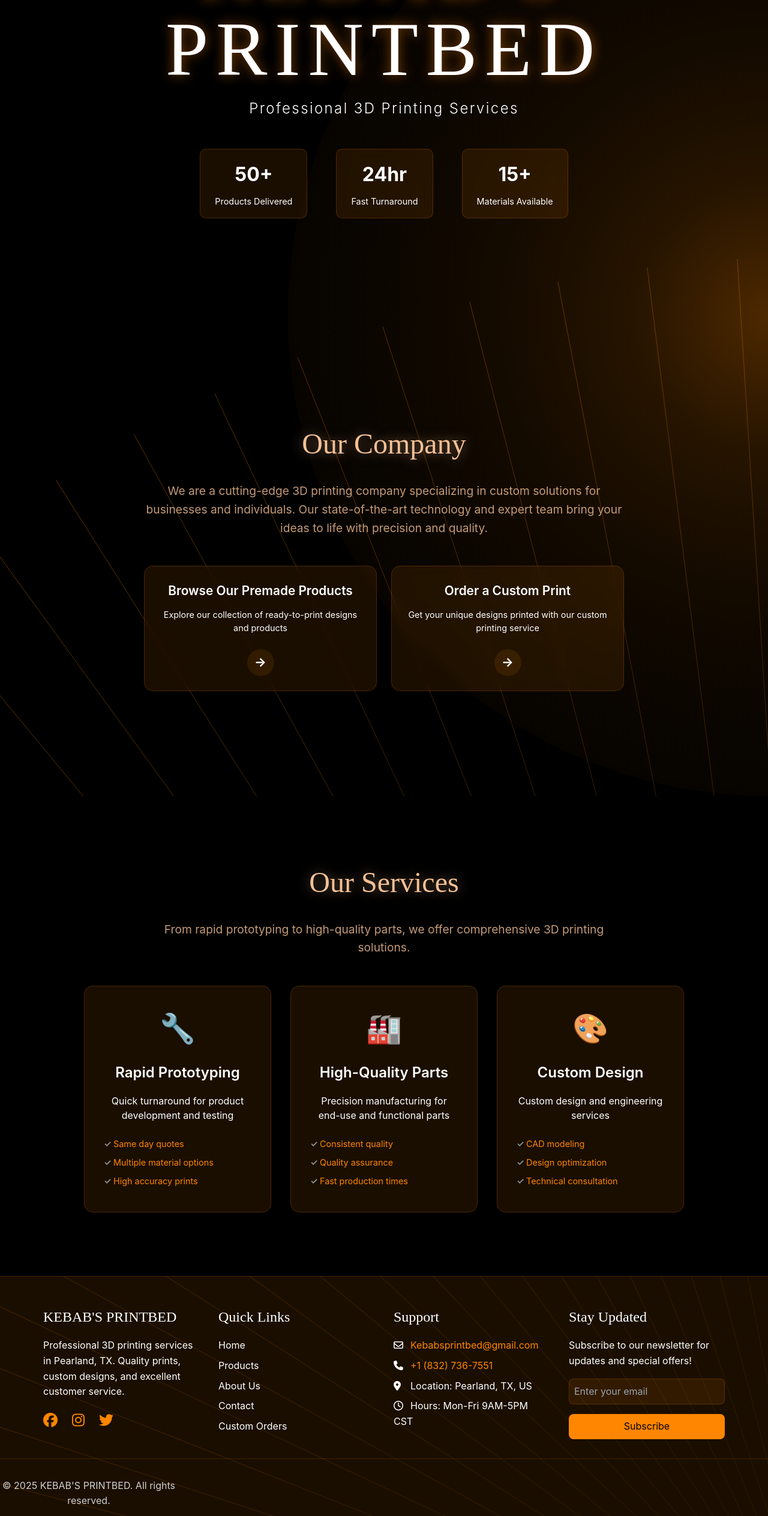
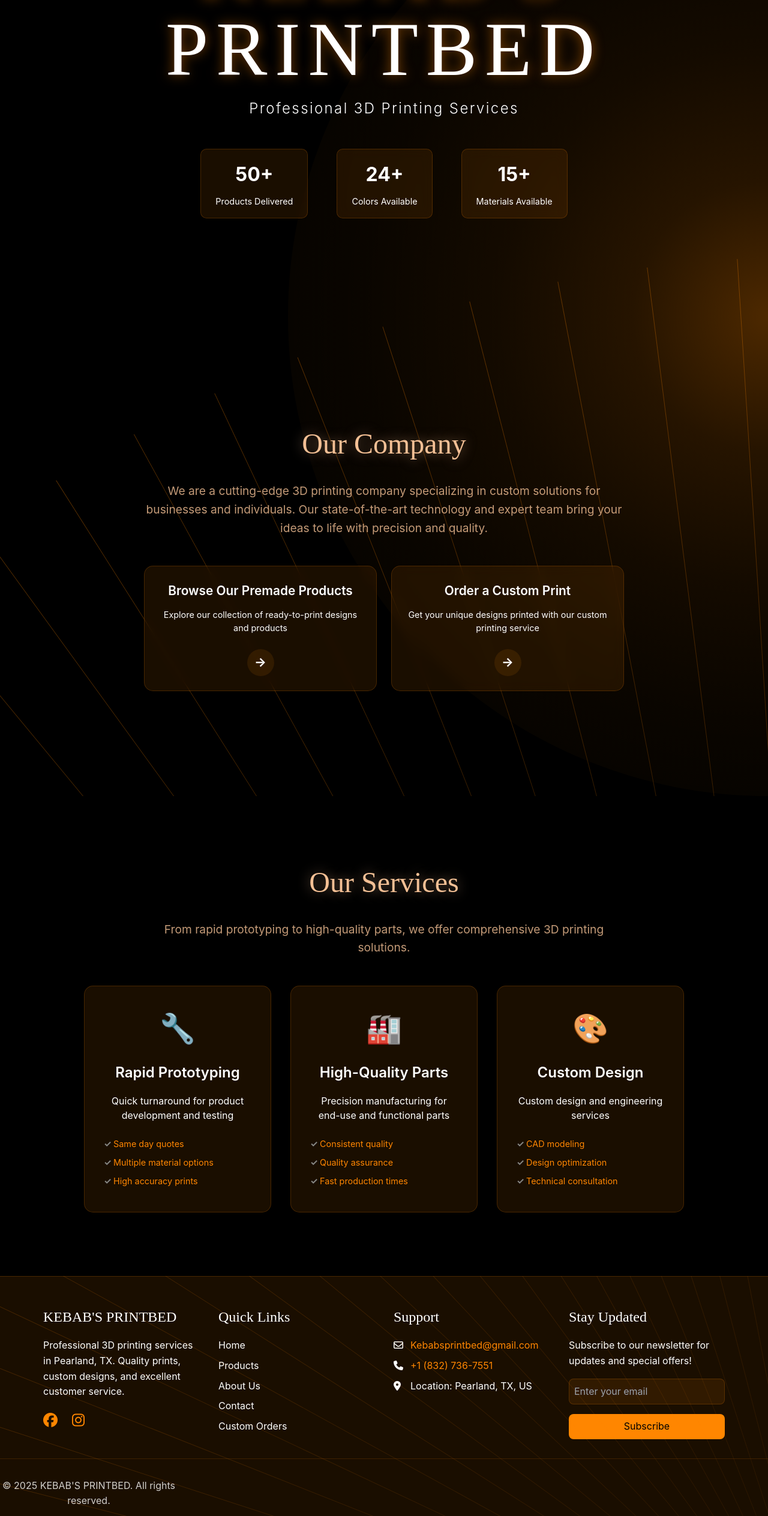
Before and after one commit to Prqtection2/kebabs-printbed-website, a React (Create React App) app: page / in a window 1280 px wide. Shown: the part 273-2800 px from the top of the page at 60% size. Built offline with nearby package versions, Linux system fonts and the light colour scheme; a web font is replaced by a local one.

Commit message:
feat: fixed typos referenced in #18, #20, and #23

```diff
--- a/src/App.js
+++ b/src/App.js
@@ -212,16 +212,6 @@ function Footer() {
             >
               <i className="fab fa-instagram"></i>
             </a>
-            <a
-              href="https://twitter.com"
-              target="_blank"
-              rel="noopener noreferrer"
-              style={{ color: 'var(--color-accent)', fontSize: '1.5rem', transition: 'color 0.2s' }}
-              onMouseEnter={e => e.target.style.color = 'var(--color-highlight)'}
-              onMouseLeave={e => e.target.style.color = 'var(--color-accent)'}
-            >
-              <i className="fab fa-twitter"></i>
-            </a>
           </div>
         </div>
 
@@ -270,10 +260,6 @@ function Footer() {
             <p style={{ color: 'var(--color-text)' }}>
               <i className="fas fa-map-marker-alt" style={{ marginRight: '0.5rem', width: '20px' }}></i>
               Location: Pearland, TX, US
-            </p>
-            <p style={{ color: 'var(--color-text)' }}>
-              <i className="far fa-clock" style={{ marginRight: '0.5rem', width: '20px' }}></i>
-              Hours: Mon-Fri 9AM-5PM CST
             </p>
           </div>
         </div>
@@ -1306,8 +1292,8 @@ function MainApp() {
               <span className="stat-label">Products Delivered</span>
             </div>
             <div className="stat">
-              <span className="stat-number">24hr</span>
-              <span className="stat-label">Fast Turnaround</span>
+              <span className="stat-number">24+</span>
+              <span className="stat-label">Colors Available</span>
             </div>
             <div className="stat">
               <span className="stat-number">15+</span>
```
